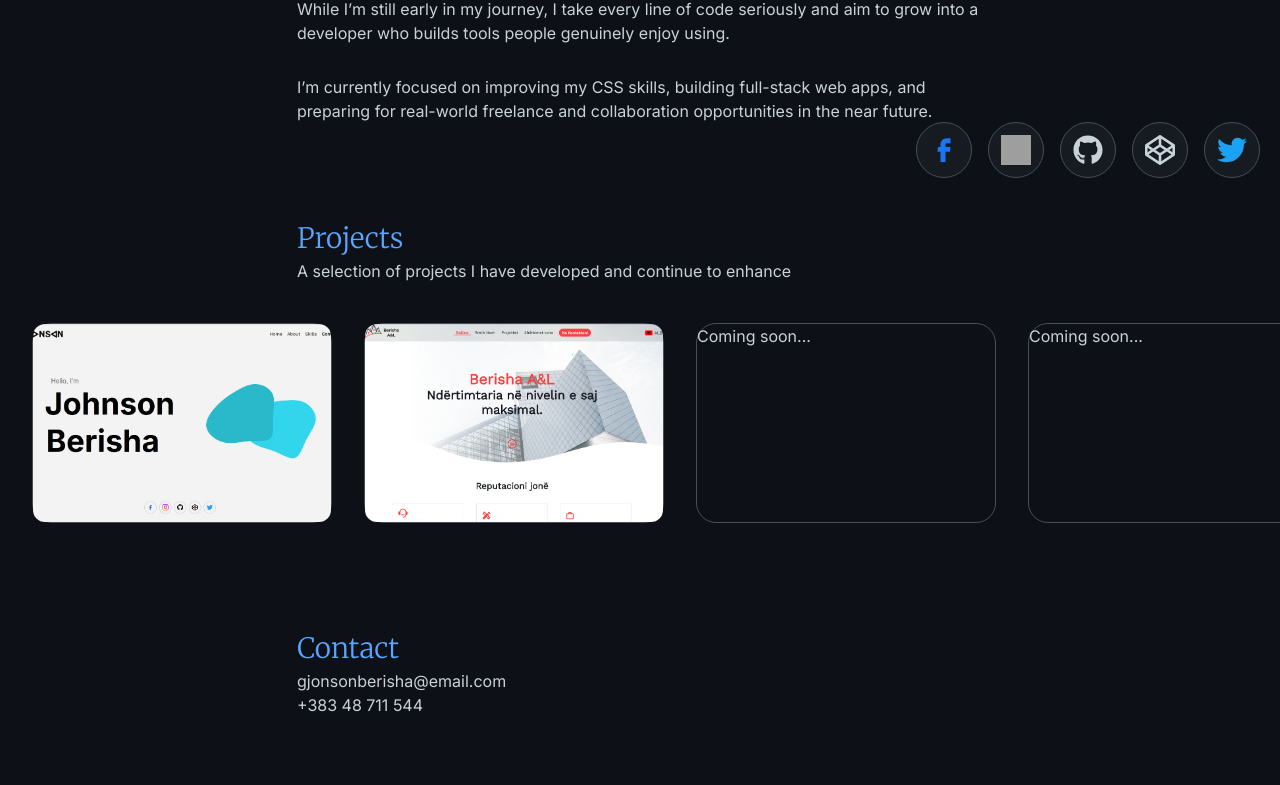
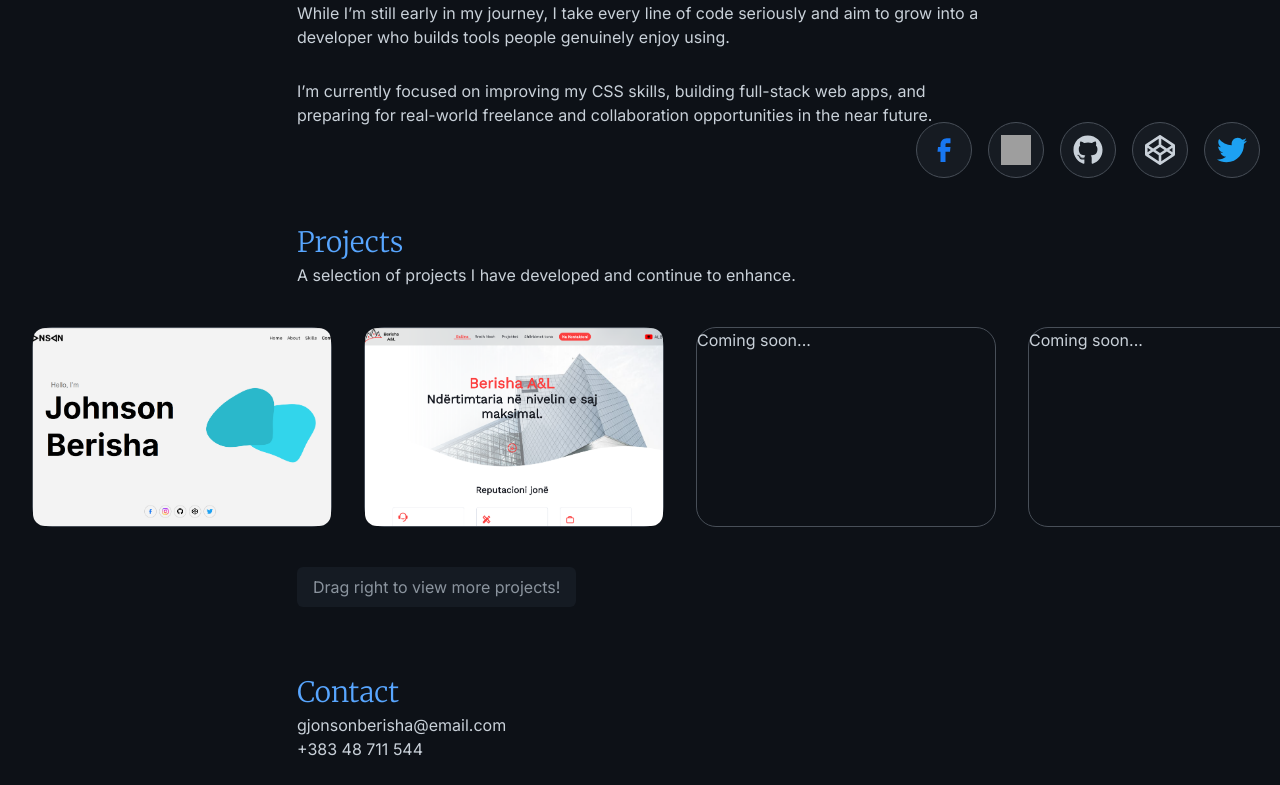
Before and after one commit to Johnson-Berisha/gjonson-portfolio, a Next.js app: page / in a window 1280 px wide. Shown: the part 602-1387 px from the top of the page. Built offline with nearby package versions, Linux system fonts and the light colour scheme; grey boxes are pictures that could not be loaded.

Commit message:
ux is on top lol

```diff
--- a/src/app/contact/contact.css
+++ b/src/app/contact/contact.css
@@ -28,7 +28,6 @@
   .big-title {
     font-size: 2rem;
     translate: 0;
-    height: 20vh;
   }
   .contact-links {
     flex-direction: column;
--- a/src/app/globals.css
+++ b/src/app/globals.css
@@ -457,3 +457,11 @@ span {
 .project:hover .project-image {
   opacity: 0.1;
 }
+
+.help {
+  padding: 0.5rem 1rem;
+  background-color: #151b23;
+  width: fit-content;
+  color: var(--color-text-secondary);
+  border-radius: var(--border-radius);
+}
--- a/src/app/page.js
+++ b/src/app/page.js
@@ -121,7 +121,7 @@ export default function Home() {
 
       <section id="projects">
         <h2 className="heading-md">Projects</h2>
-        <p>A selection of projects I have developed and continue to enhance</p>
+        <p>A selection of projects I have developed and continue to enhance.</p>
 
         <div className="scroll-breakout">
           <div className="projects-cards" ref={scrollRef}>
@@ -173,6 +173,7 @@ export default function Home() {
             </div>
           </div>
         </div>
+        <span className="help">Drag right to view more projects!</span>
       </section>
 
       <section id="contact">
```
